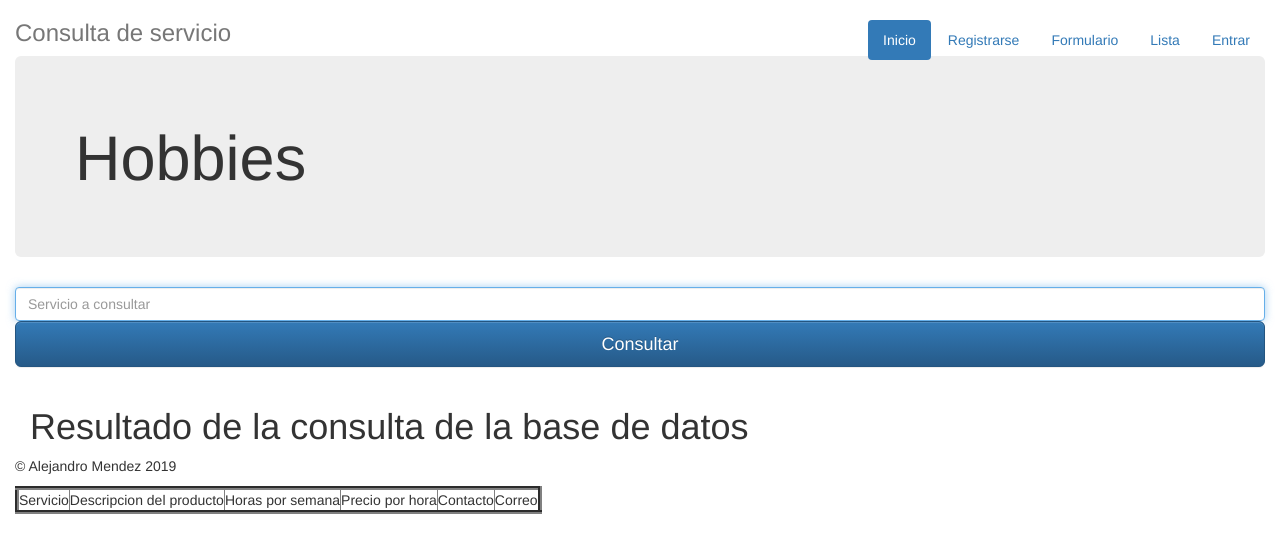
After one commit to valeealcaraz/Hackathon, a Flask app: template templates/consulta_servicio.html in a window 1280 px wide. The commit adds this page. Shown: the top 553 px of the page. Run offline with Flask 2, Linux system fonts and the light colour scheme; the template is opened without the code that fills it, so the values that code supplies are empty; some libraries are stand-ins or nearby versions.

Commit message:
nuevo app

```diff
--- a/app.py
+++ b/app.py
@@ -35,9 +35,9 @@ def showHome():
 def ingresar():
     return render_template('ingresar.html')
 
-@app.route('/showSignUp',methods=['POST','GET'])
-def showSignUp():
-    return render_template('signup.html')
+@app.route('/showlogin',methods=['POST','GET'])
+def showlogin():
+    return render_template('login.html')
 
 @app.route('/formulario')
 def formulario():
@@ -107,23 +107,24 @@ def list():
 def consulta():
    return render_template("consulta.html")
 
-@app.route('/consulta_servicio',methods=['POST','GET']) #esto es para la consulta por un animal (individual)
-def consulta_id():
+@app.route('/consulta_servicio',methods=['POST','GET']) #esto es para la consulta por un serivico (individual)
+def consulta_servicio():
     columna=[]                                   #creo una lista vacía
     if request.method=='POST':
         variable=request.form['inputName']      #guardamos para luego buscar en la base de datos
+        print(type(variable))
         con = sql.connect(nombre_db)            #conectamos a la base de datos
         con.row_factory = sql.Row               #confirmamos para que los datos que se consulte estén en fila
 
         cur = con.cursor()
-        cur.execute("select * from servicio")   #hacemos la consulta y seleccionamos TODOS los datos de la base de dato
+        cur.execute("select * from servicios")   #hacemos la consulta y seleccionamos TODOS los datos de la base de dato
 
         rows = cur.fetchall()
         for i in rows:                   #recorremos la lista dentro de otra lista que está en rows
-            if variable==str(i["servicio"]):   #si coincide con la consulta, agregamos lo que se consulto
+            if variable==str(i["Servicio"]):   #si coincide con la consulta, agregamos lo que se consulto
                 columna.append(i)        #con append agregamos lo que se consultó en la base de datos, solo cuando coincide lo que se le metio en la consulta desde el html
 
-        return render_template("lista_servicio.html",Identificativo=variable,columna=columna)
+        return render_template("consulta_servicio.html",Identificativo=variable,columna=columna)
 
 
 def lista():
--- /dev/null
+++ b/templates/consulta_servicio.html
@@ -0,0 +1,74 @@
+<!DOCTYPE html>
+<html lang="es">
+  <head>
+    <title>Venta hobbies</title>
+
+   <!-- Latest compiled and minified CSS -->
+<link rel="stylesheet" href="https://maxcdn.bootstrapcdn.com/bootstrap/3.3.7/css/bootstrap.min.css" integrity="sha384-BVYiiSIFeK1dGmJRAkycuHAHRg32OmUcww7on3RYdg4Va+PmSTsz/K68vbdEjh4u" crossorigin="anonymous">
+
+<!-- Optional theme -->
+<link rel="stylesheet" href="https://maxcdn.bootstrapcdn.com/bootstrap/3.3.7/css/bootstrap-theme.min.css" integrity="sha384-rHyoN1iRsVXV4nD0JutlnGaslCJuC7uwjduW9SVrLvRYooPp2bWYgmgJQIXwl/Sp" crossorigin="anonymous">
+
+<!-- Latest compiled and minified JavaScript -->
+<script src="https://maxcdn.bootstrapcdn.com/bootstrap/3.3.7/js/bootstrap.min.js" integrity="sha384-Tc5IQib027qvyjSMfHjOMaLkfuWVxZxUPnCJA7l2mCWNIpG9mGCD8wGNIcPD7Txa" crossorigin="anonymous"></script>
+
+  </head>
+
+  <body>
+
+    <div class="container-fluid">
+      <div class="header">
+        <nav>
+          <ul class="nav nav-pills pull-right">
+            <li role="presentation" class="active"><a href="/">Inicio</a></li>
+            <li role="presentation"><a href="/showlogin">Registrarse</a></li>
+            <li role="presentation"><a href="/formulario">Formulario</a></li>
+            <li role="presentation"><a href="/list">Lista</a></li>
+ 	    <li role="presentation"><a href="/showlogin">Entrar</a></li>
+          </ul>
+        </nav>
+        <h3 class="text-muted">Consulta de servicio</h3>
+      </div>
+
+      <div class="jumbotron" >
+        <h1>Hobbies</h1>
+        <p class="lead"></p>
+      </div>
+
+      <div>
+              <form action = "{{ url_for('consulta_servicio') }}" method = "POST">
+                <input type="name" name="inputName" id="inputName" class="form-control" placeholder="Servicio a consultar" required autofocus>
+                <input type = "submit" value = "Consultar" class="btn btn-lg btn-primary btn-block"/><br>
+              </form>
+       </div>
+
+              <h1 class="container-fluid">Resultado de la consulta de la base de datos </h1>
+              <table border = 4>
+                  <thead>
+                    <td align="center">Servicio</td>
+                    <td align="center">Descripcion del producto</td>
+                    <td align="center">Horas por semana</td>
+                    <td align="center">Precio por hora</td>
+                    <td align="center">Contacto</td>
+                    <td align="center">Correo</td>
+                  </thead>
+                  {% for row in columna %}
+                  <tr>
+
+                    <td align="center">{{row["Servicio"]}}</td>
+                    <td align="center">{{row["Descripcion_del_producto"]}}</td>
+                    <td align="center">{{row["Horas_por_semana"]}}</td>
+                    <td align="center"> {{row["Precio_por_hora"]}}</td>
+                    <td align="center">{{row['Contacto']}}</td>
+                    <td align="center"> {{ row["Correo"]}}</td>
+
+                </tr>
+
+            {% endfor %}
+      <footer class="footer">
+        <p>&copy; Alejandro Mendez 2019</p>
+      </footer>
+
+    </div>
+  </body>
+</html>
```
Also changed, not shown: templates/consulta.html (added, +52 -0 lines), templates/lista_servicio.html (renamed from templates/lista_id.html, +14 -14 lines), base_datos3.db.
